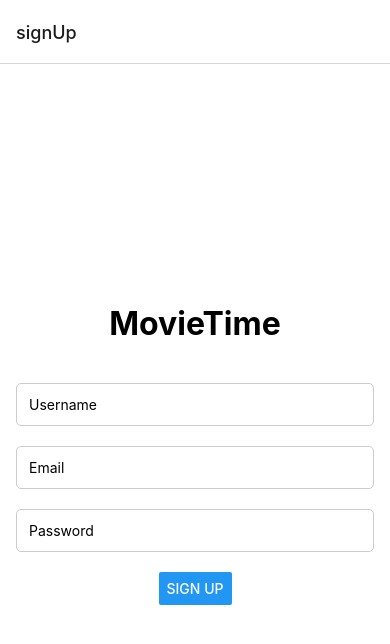
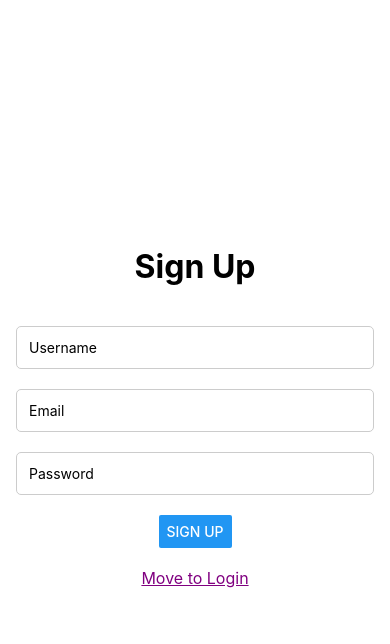
Before and after one commit to mybrudda/MovieApp, a React Native app in the folder movieTime/: screen /signUp in a window 390 px wide. Shown: the top 644 px of the page. Built offline with nearby package versions, Linux system fonts and the light colour scheme.

Commit message:
Navigation updated
In this commit we have done minor changes to navigation between signup and login screens to increase usability.

```diff
--- a/movieTime/App.js
+++ b/movieTime/App.js
@@ -20,14 +20,17 @@ export default function App() {
         <Stack.Screen
           name="signUp"
           component={signUp}
+          options={{ headerShown: false }}
         />
         <Stack.Screen
           name='Login'
           component={Login}
+          options={{ headerShown: false }}
           />
           <Stack.Screen
           name='Home'
           component={Home}
+          options={{ headerShown: false }}
           />
 
       </Stack.Navigator>
--- a/movieTime/components/Home.js
+++ b/movieTime/components/Home.js
@@ -59,6 +59,7 @@ const styles = StyleSheet.create({
     backgroundColor: '#fff',
   },
   header: {
+    paddingTop: "15%",
     flexDirection: 'row',
     justifyContent: 'space-between',
     alignItems: 'center',
--- a/movieTime/components/Login.js
+++ b/movieTime/components/Login.js
@@ -1,7 +1,7 @@
 import { useNavigation } from '@react-navigation/native';
 import { signInWithEmailAndPassword } from "firebase/auth";
 import React, { useState } from "react";
-import { Button, StyleSheet, Text, TextInput, View } from "react-native";
+import { Button, StyleSheet, Text, TextInput, TouchableOpacity, View } from "react-native";
 import { auth } from '../firebaseConfig';
 const Login = () => {
   const [email, setEmail] = useState("");
@@ -30,6 +30,8 @@ const Login = () => {
 
   return (
     <View style={styles.container}>
+      {errorMessage ? <Text style={styles.error}>{errorMessage}</Text> : null}
+
       <Text style={styles.title}>Login</Text>
 
       <TextInput
@@ -47,9 +49,13 @@ const Login = () => {
         secureTextEntry
       />
 
-      <Text>{errorMessage}</Text>
+
 
       <Button title="Login" onPress={handleLogin} />
+
+      <TouchableOpacity onPress={() => navigation.navigate('signUp')}>
+        <Text style={styles.linkText}>Create new account</Text>
+      </TouchableOpacity>
 
 
     </View>
@@ -77,6 +83,17 @@ const styles = StyleSheet.create({
     borderRadius: 5,
     marginBottom: 20,
   },
+  error: {
+    color: "red",
+    marginTop: 10,
+  },
+  linkText: {
+    marginTop: 20,
+    fontSize: 16,
+    color: 'purple',
+    textDecorationLine: 'underline',
+    marginVertical: 10,
+  },
 });
 
 export default Login;
--- a/movieTime/components/signUp.js
+++ b/movieTime/components/signUp.js
@@ -2,7 +2,7 @@
 import { useNavigation } from "@react-navigation/native";
 import { createUserWithEmailAndPassword, updateProfile } from "firebase/auth";
 import React, { useState } from "react";
-import { Alert, Button, Keyboard, StyleSheet, Text, TextInput, TouchableWithoutFeedback, View } from "react-native";
+import { Alert, Button, Keyboard, StyleSheet, Text, TextInput, TouchableOpacity, TouchableWithoutFeedback, View } from "react-native";
 import { auth } from '../firebaseConfig';
 
 const SignUp = () => {
@@ -28,7 +28,7 @@ const SignUp = () => {
       setEmail("");
       setPassword("");
       setUsername("");
-      navigation.navigate('Login')
+
     } catch (error) {
       setErrorMessage(error.message);
 
@@ -38,7 +38,8 @@ const SignUp = () => {
   return (
     <TouchableWithoutFeedback onPress={Keyboard.dismiss}>
       <View style={styles.container}>
-        <Text style={styles.title}>MovieTime</Text>
+      {errorMessage ? <Text style={styles.error}>{errorMessage}</Text> : null}
+        <Text style={styles.title}>Sign Up</Text>
         <TextInput
           style={styles.input}
           placeholder="Username"
@@ -61,7 +62,10 @@ const SignUp = () => {
           onChangeText={setPassword}
         />
         <Button title="Sign Up" onPress={handleSignUp} />
-        {errorMessage ? <Text style={styles.error}>{errorMessage}</Text> : null}
+        <TouchableOpacity onPress={() => navigation.navigate('Login')}>
+        <Text style={styles.linkText}>Move to Login</Text>
+        </TouchableOpacity>
+
       </View>
     </TouchableWithoutFeedback>
   );
@@ -92,6 +96,13 @@ const styles = StyleSheet.create({
     color: "red",
     marginTop: 10,
   },
+  linkText: {
+    marginTop: 20,
+    fontSize: 16,
+    color: 'purple',
+    textDecorationLine: 'underline',
+    marginVertical: 10,
+  },
 });
 
 export default SignUp;
```
